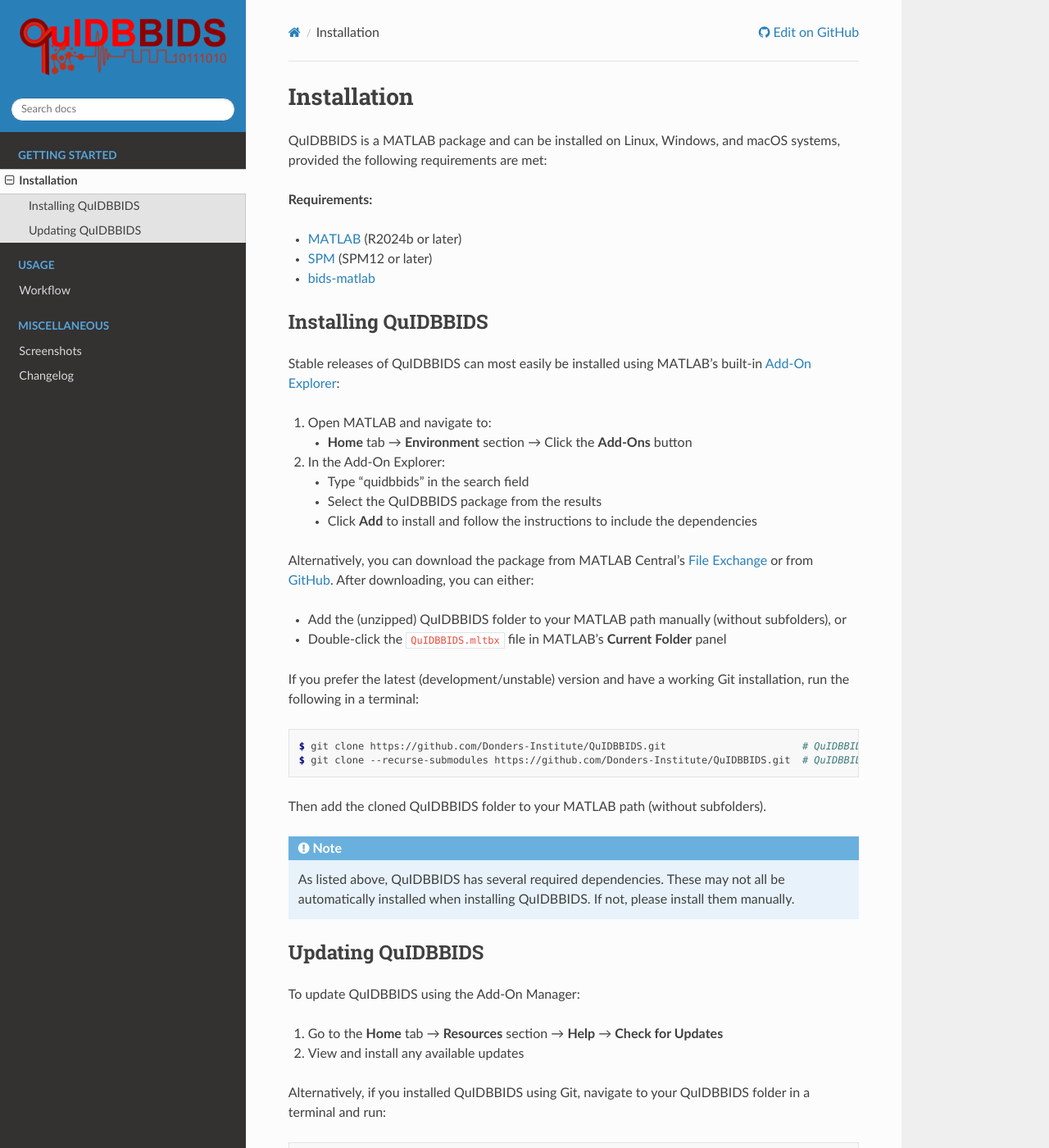
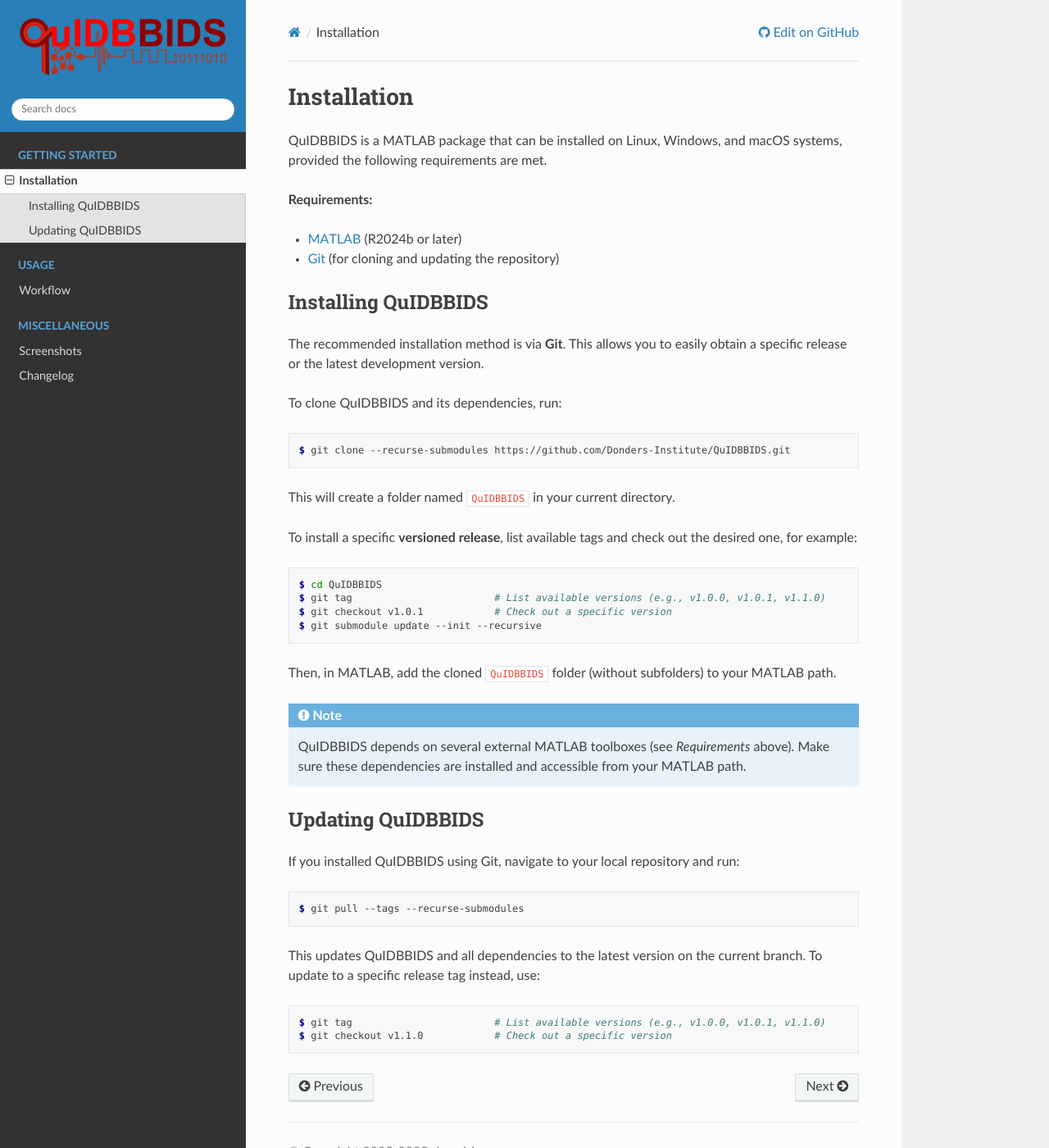
Before and after one commit to Donders-Institute/quidbbids, a Sphinx documentation site: the page built from docs/installation.rst, in a window 1280 px wide and 1400 px high. Shown: the whole window at 82% size. Built offline with Sphinx 7.4.7 and the Read the Docs theme 3.1.0, drawn with Linux system fonts in a browser that asks for light colours; pages that are not in the unit, such as notebooks, are missing from menus; the version number could not be read and is left out; some of the changed text lies outside the part shown.

Commit message:
Fix typos and improve documentation clarity across multiple files

```diff
--- a/docs/installation.rst
+++ b/docs/installation.rst
@@ -1,57 +1,55 @@
 Installation
 ============
 
-QuIDBBIDS is a MATLAB package and can be installed on Linux, Windows, and macOS systems, provided the following requirements are met:
+QuIDBBIDS is a MATLAB package that can be installed on Linux, Windows, and macOS systems, provided the following requirements are met.
 
 **Requirements:**
 
 - `MATLAB <https://nl.mathworks.com/products/MATLAB.html>`__ (R2024b or later)
-- `SPM <https://www.fil.ion.ucl.ac.uk/spm/>`__ (SPM12 or later)
-- `bids-matlab <https://github.com/bids-standard/bids-matlab>`__
+- `Git <https://git-scm.com>`__ (for cloning and updating the repository)
 
 Installing QuIDBBIDS
 --------------------
 
-Stable releases of QuIDBBIDS can most easily be installed using MATLAB's built-in `Add-On Explorer <https://nl.mathworks.com/help/MATLAB/MATLAB_env/get-add-ons.html>`__:
+The recommended installation method is via **Git**.
+This allows you to easily obtain a specific release or the latest development version.
 
-1. Open MATLAB and navigate to:
-
-   - **Home** tab → **Environment** section → Click the **Add-Ons** button
-
-2. In the Add-On Explorer:
-
-   - Type "quidbbids" in the search field
-   - Select the QuIDBBIDS package from the results
-   - Click **Add** to install and follow the instructions to include the dependencies
-
-Alternatively, you can download the package from MATLAB Central's `File Exchange <https://nl.mathworks.com/MATLABcentral/fileexchange>`__ or from `GitHub <https://github.com/orgs/Donders-Institute/packages?repo_name=quidbbids>`__. After downloading, you can either:
-
-- Add the (unzipped) QuIDBBIDS folder to your MATLAB path manually (without subfolders), or
-- Double-click the ``QuIDBBIDS.mltbx`` file in MATLAB’s **Current Folder** panel
-
-If you prefer the latest (development/unstable) version and have a working Git installation, run the following in a terminal:
+To clone QuIDBBIDS and its dependencies, run:
 
 .. code-block:: console
 
-   $ git clone https://github.com/Donders-Institute/QuIDBBIDS.git                       # QuIDBBIDS only
-   $ git clone --recurse-submodules https://github.com/Donders-Institute/QuIDBBIDS.git  # QuIDBBIDS + dependencies
+   $ git clone --recurse-submodules https://github.com/Donders-Institute/QuIDBBIDS.git
 
-Then add the cloned QuIDBBIDS folder to your MATLAB path (without subfolders).
+This will create a folder named ``QuIDBBIDS`` in your current directory.
+
+To install a specific **versioned release**, list available tags and check out the desired one, for example:
+
+.. code-block:: console
+
+   $ cd QuIDBBIDS
+   $ git tag                        # List available versions (e.g., v1.0.0, v1.0.1, v1.1.0)
+   $ git checkout v1.0.1            # Check out a specific version
+   $ git submodule update --init --recursive
+
+Then, in MATLAB, add the cloned ``QuIDBBIDS`` folder (without subfolders) to your MATLAB path.
 
 .. note::
-   As listed above, QuIDBBIDS has several required dependencies. These may not all be automatically installed when installing QuIDBBIDS. If not, please install them manually.
+   QuIDBBIDS depends on several external MATLAB toolboxes (see *Requirements* above).
+   Make sure these dependencies are installed and accessible from your MATLAB path.
 
 Updating QuIDBBIDS
 ------------------
 
-To update QuIDBBIDS using the Add-On Manager:
-
-1. Go to the **Home** tab → **Resources** section → **Help** → **Check for Updates**
-2. View and install any available updates
-
-Alternatively, if you installed QuIDBBIDS using Git, navigate to your QuIDBBIDS folder in a terminal and run:
+If you installed QuIDBBIDS using Git, navigate to your local repository and run:
 
 .. code-block:: console
 
-   $ git pull                       # Updates QuIDBBIDS only
-   $ git pull --recurse-submodules  # Updates QuIDBBIDS and all dependencies
+   $ git pull --tags --recurse-submodules
+
+This updates QuIDBBIDS and all dependencies to the latest version on the current branch.
+To update to a specific release tag instead, use:
+
+.. code-block:: console
+
+   $ git tag                        # List available versions (e.g., v1.0.0, v1.0.1, v1.1.0)
+   $ git checkout v1.1.0            # Check out a specific version
--- a/docs/workflow.rst
+++ b/docs/workflow.rst
@@ -42,7 +42,6 @@
 R1, R2*, and MWF maps as output:
 
 .. code-block:: matlab
-   :width: 90%
 
    quidb = qb.QuIDBBIDS('/path/to/bids/dataset')            % Initialize QuIDBBIDS coordinator
    mgr   = quidb.manager(["R1map", "R2starmap", "MWFmap"])  % Create manager for requested output items
```
Also changed, not shown: docs/screenshots.rst (line endings or trailing spaces), 5 other files.
